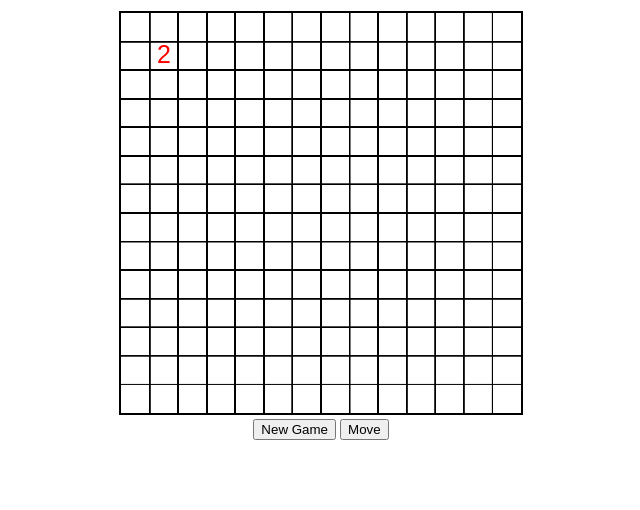
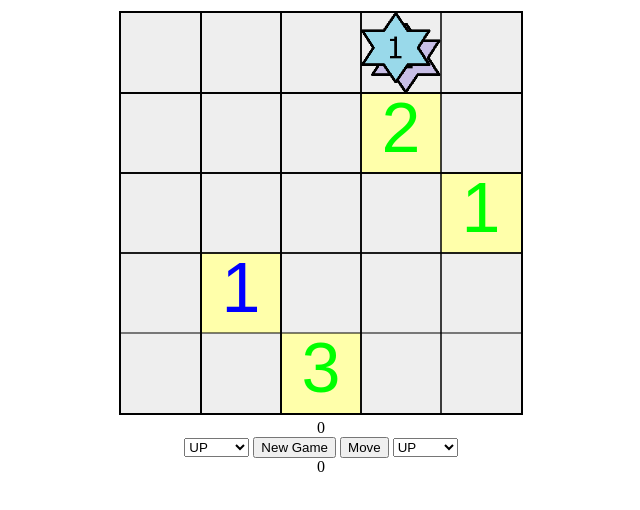
Before and after one commit to ryan-brown/ai_game, a plain HTML site: page index.html in a window 1280 px wide. Both pictures are taken after a click on the button "New Game". Shown: the whole page, without its empty margins (319-959 px from the left). Drawn offline with Linux system fonts and the light colour scheme.

Commit message:
Working game

```diff
--- a/index.html
+++ b/index.html
@@ -10,8 +10,26 @@
 	</tr>
 	<tr>
 		<td align="center">
+			<div id="p1score">0</div>
+			<select id="p1move">
+				<option value="0" selected="selected">UP</option>
+				<option value="1">RIGHT</option>
+				<option value="2">DOWN</option>
+				<option value="3">LEFT</option>
+				<option value="4">EAT</option>
+			</select>
+
 			<button id="newGame" type="button">New Game</button>
 			<button id="move" type="button">Move</button>
+
+			<select id="p2move">
+				<option value="0" selected="selected">UP</option>
+				<option value="1">RIGHT</option>
+				<option value="2">DOWN</option>
+				<option value="3">LEFT</option>
+				<option value="4">EAT</option>
+			</select>
+			<div id="p2score">0</div>
 		</td>
 	</tr>
 </table>
--- a/js/main.js
+++ b/js/main.js
@@ -1,25 +1,123 @@
 // Main Game
 var Game = function() {
 	// Variables
-	var canvas, ctx, p1, p2, boardSize, board;
+	var canvas, ctx, p1, p2, boardSize, cellSize, board,
+		p1Image, p2Image, numResources, loadedResources;
 
 	// Functions
-	var update, draw;
-
-	// Initialize Canvas and Context
-	canvas = document.getElementById("gameCanvas");
-	ctx = canvas.getContext("2d");
+	var update, movePlayer, loadResource, generateBoard, generateNumbers,
+		drawGrid, drawNumbers, drawPlayers, draw;
 
 	// Game Logic
-	update = function() {
-		alert("Never");
+	movePlayer = function(p, dir) {
+		console.log(dir);
+		switch (dir) {
+		    case 0:
+		        p.y -= 1;
+		        if(p.y < 0) p.y = 0;
+		        break;
+		    case 1:
+		        p.x += 1;
+		        if(p.x > boardSize-1) p.x = boardSize-1;
+		        break;
+		    case 2:
+		        p.y += 1;
+		        if(p.y > boardSize-1) p.y = boardSize-1;
+		        break;
+		    case 3:
+		        p.x -= 1;
+		        if(p.x < 0) p.x = 0;
+		        break;
+		}
+
 	}
 
-	// Draw current board
-	draw = function() {
-		canvas.width = canvas.width;
+	update = function(p1Move, p2Move) {
+		if (p1Move == 0 || p1Move == 1 || p1Move == 2 || p1Move == 3) {
+			movePlayer(p1, p1Move);
+		}
+		if (p2Move == 0 || p2Move == 1 || p2Move == 2 || p2Move == 3) {
+			movePlayer(p2, p2Move);
+		}
 
-		var cellSize = 400/boardSize;
+		if(p1Move == 4 && p2Move == 4 && p1.x == p2.x && p1.y == p2.y) {
+			board[p1.x][p1.y] = 0;
+		}
+
+		if(p1Move == 4) {
+			var n = board[p1.x][p1.y]
+			if(n != 0) {
+				p1.score += n.value;
+				if(p1.comboColor == n.color) {
+					p1.comboCount += 1;
+					p1.score += p1.comboCount-1;
+				}
+				else {
+					p1.comboCount = 1;
+					p1.comboColor = n.color;
+				}
+				board[p1.x][p1.y] = 0;
+			}
+		}
+		if(p2Move == 4) {
+			var n = board[p2.x][p2.y]
+			if(n != 0) {
+				p2.score += n.value;
+				if(p2.comboColor == n.color) {
+					p2.comboCount += 1;
+					p2.score += p2.comboCount-1;
+				}
+				else {
+					p2.comboCount = 1;
+					p2.comboColor = n.color;
+				}
+				board[p2.x][p2.y] = 0;
+			}
+		}
+
+		document.getElementById("p1score").innerHTML = p1.score;
+		document.getElementById("p2score").innerHTML = p2.score;
+
+		draw();
+	}
+
+	generateNumbers = function(num, value) {
+		var i = 0;
+		while(i < num) {
+			var x = Math.floor(Math.random()*boardSize);
+			var y = Math.floor(Math.random()*boardSize);
+			var color = Math.floor(Math.random()*3);
+
+			if(board[x][y] == 0) {
+				board[x][y] = new Number(value, color);
+				i++;
+			}
+		}
+	}
+
+	generateBoard = function() {
+		boardSize = Math.floor(Math.random()*10)+5;
+		cellSize = 400/boardSize;
+
+		board = new Array(boardSize);
+		for(var i=0; i<boardSize; i++) {
+			board[i] = new Array(boardSize);
+			for(var j=0; j<boardSize; j++) {
+				board[i][j] = 0;
+			}
+		}
+
+		var fruitNum = boardSize*(Math.random()+1);
+		var ones = Math.round(fruitNum*0.5454 + Math.random()*3-1.5);
+		var twos = Math.round(fruitNum*0.2727 + Math.random()*2-1);
+		var threes = Math.round(fruitNum*0.1818 + Math.random()-0.5);
+
+		generateNumbers(ones, 1);
+		generateNumbers(twos, 2);
+		generateNumbers(threes, 3);
+	}
+
+	drawGrid = function() {
 		for(var i = 1; i < boardSize; i++) {
 			ctx.fillStyle = "#000000";
 
@@ -31,11 +129,16 @@ var Game = function() {
 			ctx.lineTo(400, i*cellSize);
 			ctx.stroke();
 		}
+	}
 
+	drawNumbers = function() {
 		for(var i = 0; i < boardSize; i++) {
 			for(var j = 0; j < boardSize; j++) {
 				if(board[i][j] != 0) {
 					var n = board[i][j];
+
+					ctx.fillStyle = "#FFFFAA";
+					ctx.fillRect(i*cellSize, j*cellSize, cellSize, cellSize)
 
 					ctx.fillStyle = n.color;
 					ctx.font = (20+(15-boardSize)*5)+"px Arial";
@@ -45,33 +148,100 @@ var Game = function() {
 				}
 			}
 		}
+	}
 
+	drawPlayers = function() {
+		ctx.drawImage(
+			p2Image,
+			p2.x*cellSize+10,
+			p2.y*cellSize+10,
+			cellSize-10,
+			cellSize-10);
 
+		ctx.drawImage(
+			p1Image,
+			p1.x*cellSize,
+			p1.y*cellSize,
+			cellSize-10,
+			cellSize-10);
+	}
+
+	// Draw current board
+	draw = function() {
+		canvas.width = canvas.width;
+		ctx.fillStyle = "#EEEEEE";
+		ctx.fillRect(0,0,400,400);
+
+		drawNumbers();
+		drawPlayers();
+		drawGrid();
 	}
 
 	// Get players' moves
 	this.move = function() {
-		// TODO
+		var p1Move = document.getElementById("p1move");
+		p1Move = parseInt(p1Move.options[p1Move.selectedIndex].value);
+
+		var p2Move = document.getElementById("p2move");
+		p2Move = parseInt(p2Move.options[p2Move.selectedIndex].value);
+
+		update(p1Move, p2Move);
 	}
 
-	// Initialize Game
-	this.init = function() {
+	this.reset = function() {
 		p1 = new Player();
 		p2 = new Player();
 
-		boardSize = Math.floor(Math.random()*10)+5;
+		generateBoard();
 
-		board = new Array(boardSize);
-		for(var i=0; i<boardSize; i++) {
-			board[i] = new Array(boardSize);
-			for(var j=0; j<boardSize; j++) {
-				board[i][j] = 0;
-			}
+		var startX = Math.floor(Math.random()*boardSize);
+		var startY = Math.floor(Math.random()*boardSize);
+
+		while(board[startX][startY] != 0) {
+			startX = Math.floor(Math.random()*boardSize);
+			startY = Math.floor(Math.random()*boardSize);
 		}
 
-		board[1][1] = new Number(2, "#FF0000");
+		p1.x = startX;
+		p1.y = startY;
+		p2.x = startX;
+		p2.y = startY;
+
+		document.getElementById("p1score").innerHTML = p1.score;
+		document.getElementById("p2score").innerHTML = p2.score;
 
 		draw();
+	}
+
+	this.init = function() {
+		// Initialize Canvas and Context
+		canvas = document.getElementById("gameCanvas");
+		ctx = canvas.getContext("2d");
+
+		numResources = 2;
+		loadedResources = 0;
+
+		p1Image = new Image();
+		p1Image.onload = function() {
+			loadResource();
+		}
+		p1Image.src = "img/player1.png";
+
+
+		p2Image = new Image();
+		p2Image.onload = function() {
+			loadResource();
+		}
+		p2Image.src = "img/player2.png";
+	}
+
+	var parent = this;
+	loadResource = function() {
+		loadedResources += 1;
+
+		if(loadedResources == numResources) {
+			parent.reset();
+		}
 	}
 }
 
@@ -81,7 +251,7 @@ game.init();
 
 // Get buttons
 document.getElementById("newGame").addEventListener('click', function() {
-	game.init();
+	game.reset();
 });
 document.getElementById("move").addEventListener('click', function() {
 	game.move();
--- a/js/number.js
+++ b/js/number.js
@@ -1,4 +1,12 @@
 var Number = function(value, color) {
 	this.value = value;
-	this.color = color;
+	if (color == 0) {
+		this.color = "#FF0000";
+	}
+	else if (color == 1) {
+		this.color = "#00FF00";
+	}
+	else {
+		this.color = "#0000FF";
+	}
 }
--- a/js/player.js
+++ b/js/player.js
@@ -1,3 +1,8 @@
 var Player = function() {
+	this.x = 0;
+	this.y = 0;
+
 	this.score = 0;
+	this.comboColor = -1;
+	this.comboCount = 0;
 }
```
Also changed, not shown: img/player1.png (added), img/player2.png (added).
